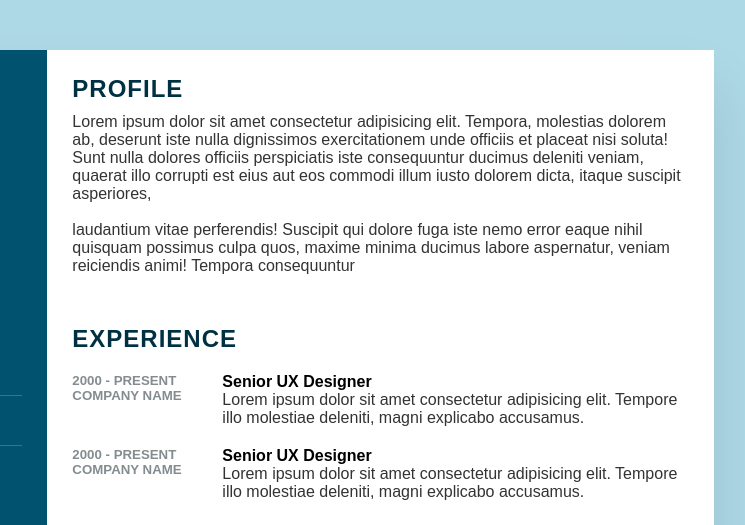
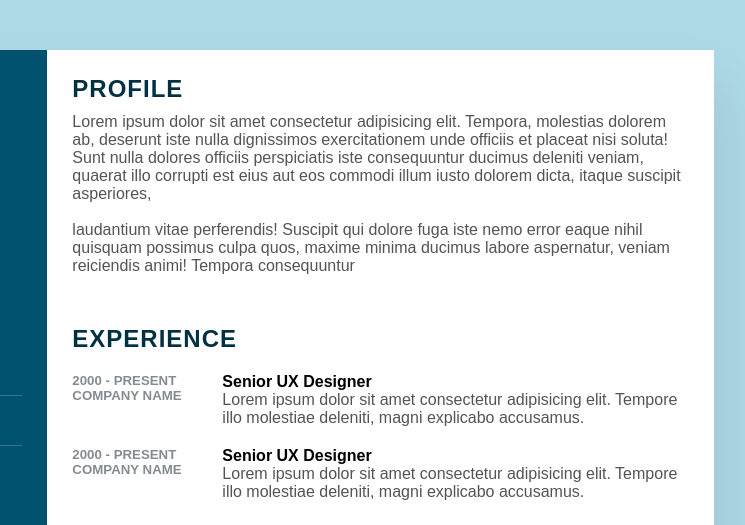
Before and after one commit to allen786/My_Resume, a plain HTML site: page index.html in a window 1280 px wide. Shown: the top 525 px of the page, 426-1171 px from the left. Drawn offline with Linux system fonts and the light colour scheme.

Commit message:
Update style.css

```diff
--- a/style.css
+++ b/style.css
@@ -132,7 +132,7 @@ body {
   letter-spacing: 1px;
 }
 p {
-  color: #333;
+  color: #545454;
 }
 .about .box {
   display: flex;
```
